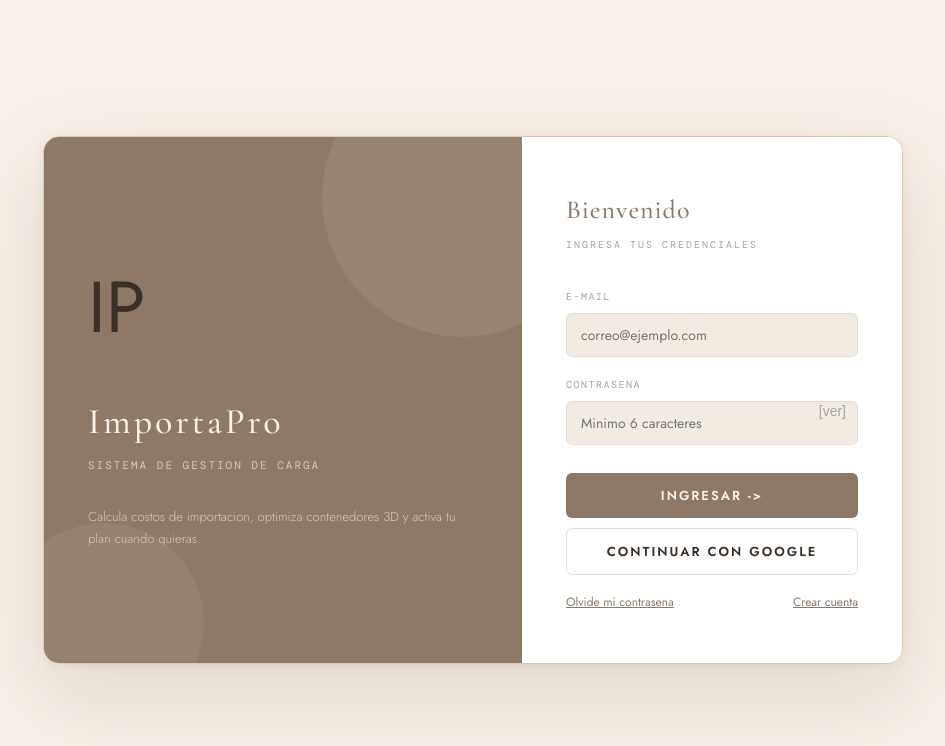
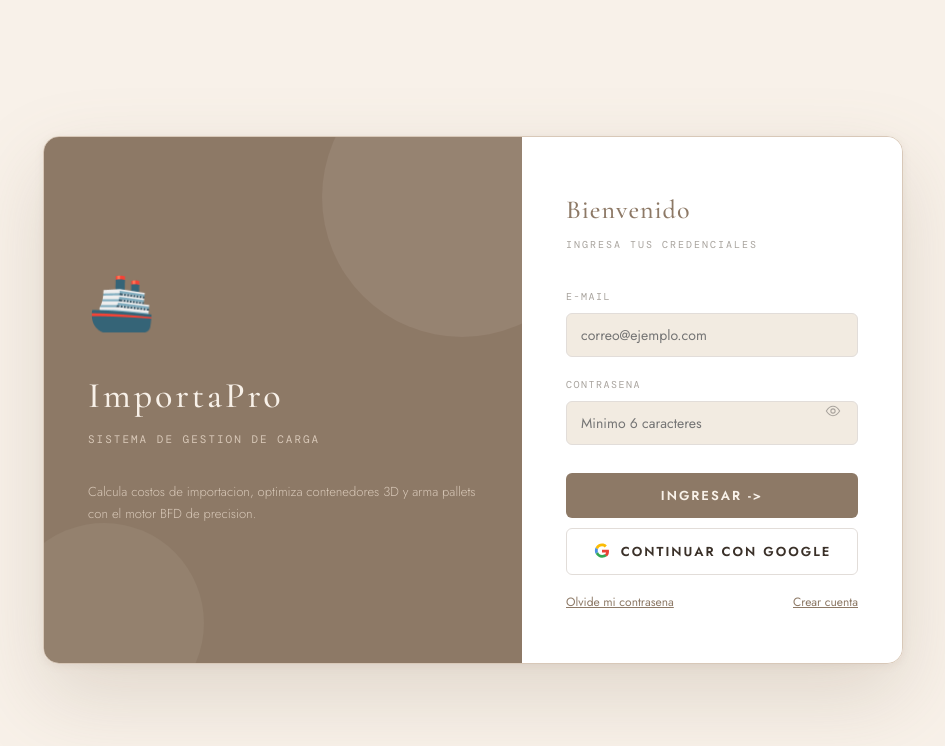
Before and after one commit to IgnacioDallape/ContenedorApp, a React (Vite) app: page / in a window 1280 px wide. Shown: the top 746 px of the page, without its empty margins (167-1112 px from the left). Built offline with nearby package versions, Linux system fonts and the light colour scheme; a web font is replaced by a local one.

Commit message:
Polish settings access and login controls

```diff
--- a/src/components/Auth/LoginPage.jsx
+++ b/src/components/Auth/LoginPage.jsx
@@ -223,6 +223,7 @@ export default function LoginPage({ initialMode = 'login', initialMessage = '' }
     <button
       type="button"
       onClick={onToggle}
+      aria-label={show ? 'Ocultar contrasena' : 'Mostrar contrasena'}
       style={{
         position: 'absolute',
         right: 12,
@@ -232,13 +233,27 @@ export default function LoginPage({ initialMode = 'login', initialMessage = '' }
         border: 'none',
         cursor: 'pointer',
         color: 'var(--muted)',
-        fontSize: 14,
+        width: 26,
+        height: 26,
+        display: 'flex',
+        alignItems: 'center',
+        justifyContent: 'center',
         padding: 0,
         lineHeight: 1,
       }}
       tabIndex={-1}
     >
-      {show ? '[ocultar]' : '[ver]'}
+      <svg width="16" height="16" viewBox="0 0 24 24" fill="none" aria-hidden="true">
+        <path
+          d="M2 12C4.9 7.4 8.1 5 12 5C15.9 5 19.1 7.4 22 12C19.1 16.6 15.9 19 12 19C8.1 19 4.9 16.6 2 12Z"
+          stroke="currentColor"
+          strokeWidth="1.6"
+          strokeLinecap="round"
+          strokeLinejoin="round"
+        />
+        <circle cx="12" cy="12" r="3.2" stroke="currentColor" strokeWidth="1.6" />
+        {show && <path d="M4 4L20 20" stroke="currentColor" strokeWidth="1.6" strokeLinecap="round" />}
+      </svg>
     </button>
   );
 
@@ -247,8 +262,23 @@ export default function LoginPage({ initialMode = 'login', initialMessage = '' }
       className="login-btn"
       disabled={loading}
       onClick={doGoogleAuth}
-      style={{ marginTop: 10, background: '#fff', color: 'var(--text)', border: '1px solid var(--border)' }}
+      style={{
+        marginTop: 10,
+        background: '#fff',
+        color: 'var(--text)',
+        border: '1px solid var(--border)',
+        display: 'flex',
+        alignItems: 'center',
+        justifyContent: 'center',
+        gap: 10,
+      }}
     >
+      <svg width="18" height="18" viewBox="0 0 24 24" aria-hidden="true">
+        <path fill="#EA4335" d="M12 10.2v3.9h5.4c-.2 1.2-.9 2.2-1.9 3l3 2.3c1.8-1.7 2.8-4.1 2.8-6.9 0-.7-.1-1.5-.2-2.2H12Z" />
+        <path fill="#34A853" d="M12 21c2.6 0 4.8-.8 6.4-2.3l-3-2.3c-.8.6-2 .9-3.3.9-2.5 0-4.6-1.7-5.4-4l-3.1 2.4C5.3 18.8 8.4 21 12 21Z" />
+        <path fill="#4A90E2" d="M6.6 13.3c-.2-.6-.3-1.2-.3-1.8s.1-1.2.3-1.8l-3.1-2.4C2.9 8.6 2.5 10 2.5 11.5s.4 2.9 1 4.2l3.1-2.4Z" />
+        <path fill="#FBBC05" d="M12 5.7c1.4 0 2.7.5 3.7 1.5l2.7-2.7C16.8 2.9 14.6 2 12 2 8.4 2 5.3 4.2 3.5 7.3l3.1 2.4c.8-2.3 2.9-4 5.4-4Z" />
+      </svg>
       {label}
     </button>
   );
@@ -258,12 +288,24 @@ export default function LoginPage({ initialMode = 'login', initialMessage = '' }
       <div className="login-container">
         <div className="login-panel">
           <div className="login-brand">
-            <div className="login-icon">IP</div>
+            <div
+              className="login-icon"
+              style={{
+                width: 64,
+                height: 64,
+                borderRadius: 18,
+                background: 'transparent',
+                fontSize: 54,
+                lineHeight: 1,
+              }}
+            >
+              🚢
+            </div>
             <h1>ImportaPro</h1>
             <p>Sistema de gestion de carga</p>
           </div>
           <div className="login-tagline">
-            Calcula costos de importacion, optimiza contenedores 3D y activa tu plan cuando quieras.
+            Calcula costos de importacion, optimiza contenedores 3D y arma pallets con el motor BFD de precision.
           </div>
         </div>
 
@@ -366,7 +408,7 @@ export default function LoginPage({ initialMode = 'login', initialMessage = '' }
               <button className="login-btn" disabled={loading} onClick={doRegister}>
                 {loading ? 'Creando cuenta...' : 'Registrarse ->'}
               </button>
-              <GoogleButton label="Registrarme con Google" />
+              <GoogleButton label="Continuar con Google" />
               {regError && <div className="login-error visible">{regError}</div>}
               {regSuccess && <div className="login-success visible">{regSuccess}</div>}
               <button className="login-link" onClick={() => goTo('login')}>
--- a/src/components/ImportaPro/Settings.jsx
+++ b/src/components/ImportaPro/Settings.jsx
@@ -25,6 +25,10 @@ export default function Settings({ onCheckout }) {
     }
   }
 
+  function scrollToSection(id) {
+    document.getElementById(id)?.scrollIntoView({ behavior: 'smooth', block: 'start' });
+  }
+
   return (
     <div className="ip-section active" id="section-settings">
       <section className="tab" style={{ display: 'block' }}>
@@ -43,7 +47,16 @@ export default function Settings({ onCheckout }) {
           <p className="page-sub">Tipo de cambio y preferencias generales</p>
         </div>
 
-        <div className="card" style={{ marginBottom: '1.25rem', maxWidth: 500 }}>
+        <div style={{ display: 'flex', gap: 10, flexWrap: 'wrap', marginBottom: 18 }}>
+          <button className="btn-outline" onClick={() => scrollToSection('settings-tc')}>
+            Tipo de cambio
+          </button>
+          <button className="btn-outline" onClick={() => scrollToSection('settings-plan')}>
+            Mi plan
+          </button>
+        </div>
+
+        <div id="settings-tc" className="card" style={{ marginBottom: '1.25rem', maxWidth: 500 }}>
           <div className="card-header">
             <span className="card-title">Tipo de cambio</span>
           </div>
@@ -75,7 +88,7 @@ export default function Settings({ onCheckout }) {
           </div>
         </div>
 
-        <div style={{ marginTop: 28 }}>
+        <div id="settings-plan" style={{ marginTop: 28 }}>
           <PlanHub onCheckout={onCheckout} />
         </div>
       </section>
--- a/src/components/Layout/AppShell.jsx
+++ b/src/components/Layout/AppShell.jsx
@@ -45,12 +45,6 @@ export default function AppShell() {
     return () => document.removeEventListener('mousedown', handleClick);
   }, [profileOpen]);
 
-  useEffect(() => {
-    if (userPlan === 'none' && activeSection !== 'settings') {
-      setActiveSection('settings');
-    }
-  }, [userPlan, activeSection, setActiveSection]);
-
   function navigate(id) {
     if (id === 'settings') {
       setActiveSection('settings');
@@ -73,6 +67,18 @@ export default function AppShell() {
     }
 
     setActiveSection(id);
+  }
+
+  function openSettingsSection(sectionId = null) {
+    setActiveSection('settings');
+    setProfileOpen(false);
+
+    if (!sectionId) return;
+    window.requestAnimationFrame(() => {
+      window.requestAnimationFrame(() => {
+        document.getElementById(sectionId)?.scrollIntoView({ behavior: 'smooth', block: 'start' });
+      });
+    });
   }
 
   const navItem = (id, icon, itemLabel) => {
@@ -98,7 +104,7 @@ export default function AppShell() {
     <div className="app-shell" id="appShell" style={{ display: 'flex' }}>
       <aside className="sidebar">
         <div className="brand">
-          <div className="brand-icon">IP</div>
+          <div className="brand-icon" style={{ fontSize: 21 }}>🚢</div>
           <div>
             <div className="brand-name">ImportaPro</div>
             <div className="brand-sub">Importacion + Contenedor</div>
@@ -113,7 +119,6 @@ export default function AppShell() {
           {navItem('ncm', '?', 'Buscar NCM')}
           {navItem('simulator', 'o', 'Simulador de precio')}
           {navItem('prices', '$', 'Precios confirmados')}
-          {navItem('settings', '::', 'Configuracion')}
 
           <div className="nav-section">Contenedor</div>
           {navItem('container', '3D', 'Cargar contenedor')}
@@ -121,35 +126,6 @@ export default function AppShell() {
         </nav>
 
         <div className="sidebar-footer">
-          <div className="tc-label">Tipo de cambio</div>
-          <div className="tc-row">
-            <input
-              type="number"
-              id="global-tc"
-              value={inputs.globalTC}
-              min="1"
-              onChange={e => setInputs({ globalTC: parseFloat(e.target.value) || 1359 })}
-            />
-            <span className="tc-badge">USD/ARS</span>
-          </div>
-          <div className="tc-row" style={{ marginTop: 6 }}>
-            <input
-              type="number"
-              id="global-cny"
-              value={inputs.cny}
-              step="0.001"
-              min="0.001"
-              onChange={e => {
-                const v = parseFloat(e.target.value) || 0.1466;
-                setInputs({
-                  cny: v,
-                  fob: inputs.currencyMode === 'cny' ? +((parseFloat(inputs.fobCny) || 0) * v).toFixed(3) : inputs.fob,
-                });
-              }}
-            />
-            <span className="tc-badge">CNY/USD</span>
-          </div>
-
           <div ref={profileRef} style={{ position: 'relative', marginTop: 12 }}>
             {profileOpen && (
               <ProfilePanel
@@ -157,11 +133,14 @@ export default function AppShell() {
                 label={label}
                 onClose={() => setProfileOpen(false)}
                 showToast={showToast}
+                onOpenSettings={openSettingsSection}
               />
             )}
+            <div style={{ display: 'flex', alignItems: 'center', gap: 8 }}>
               <div
                 onClick={() => setProfileOpen(current => !current)}
                 style={{
+                  flex: 1,
                   display: 'flex',
                   alignItems: 'center',
                   justifyContent: 'space-between',
@@ -195,6 +174,31 @@ export default function AppShell() {
                 </div>
                 <span style={{ fontSize: 10, color: 'var(--text-3)', transition: 'transform 0.2s', transform: profileOpen ? 'rotate(180deg)' : 'rotate(0deg)' }}>^</span>
               </div>
+
+              <button
+                type="button"
+                onClick={() => openSettingsSection()}
+                aria-label="Abrir configuracion"
+                style={{
+                  width: 40,
+                  height: 40,
+                  borderRadius: 'var(--radius)',
+                  border: '1px solid var(--border)',
+                  background: activeSection === 'settings' ? 'var(--accent-dim)' : 'var(--bg-3)',
+                  color: activeSection === 'settings' ? 'var(--accent)' : 'var(--text-2)',
+                  display: 'flex',
+                  alignItems: 'center',
+                  justifyContent: 'center',
+                  cursor: 'pointer',
+                  flexShrink: 0,
+                }}
+              >
+                <svg width="16" height="16" viewBox="0 0 24 24" fill="none" aria-hidden="true">
+                  <path d="M12 15.2A3.2 3.2 0 1 0 12 8.8a3.2 3.2 0 0 0 0 6.4Z" stroke="currentColor" strokeWidth="1.7" />
+                  <path d="M19.4 15a1 1 0 0 0 .2 1.1l.1.1a1.2 1.2 0 0 1 0 1.7l-1.2 1.2a1.2 1.2 0 0 1-1.7 0l-.1-.1a1 1 0 0 0-1.1-.2 1 1 0 0 0-.6.9v.2A1.2 1.2 0 0 1 13.8 22h-1.6A1.2 1.2 0 0 1 11 20.8v-.2a1 1 0 0 0-.6-.9 1 1 0 0 0-1.1.2l-.1.1a1.2 1.2 0 0 1-1.7 0l-1.2-1.2a1.2 1.2 0 0 1 0-1.7l.1-.1A1 1 0 0 0 6.2 15a1 1 0 0 0-.9-.6h-.2A1.2 1.2 0 0 1 4 13.2v-1.6A1.2 1.2 0 0 1 5.2 10h.2a1 1 0 0 0 .9-.6 1 1 0 0 0-.2-1.1l-.1-.1a1.2 1.2 0 0 1 0-1.7l1.2-1.2a1.2 1.2 0 0 1 1.7 0l.1.1a1 1 0 0 0 1.1.2h.1a1 1 0 0 0 .6-.9v-.2A1.2 1.2 0 0 1 12.2 3h1.6A1.2 1.2 0 0 1 15 4.2v.2a1 1 0 0 0 .6.9 1 1 0 0 0 1.1-.2l.1-.1a1.2 1.2 0 0 1 1.7 0l1.2 1.2a1.2 1.2 0 0 1 0 1.7l-.1.1a1 1 0 0 0-.2 1.1v.1a1 1 0 0 0 .9.6h.2A1.2 1.2 0 0 1 22 11.8v1.6a1.2 1.2 0 0 1-1.2 1.2h-.2a1 1 0 0 0-.9.4Z" stroke="currentColor" strokeWidth="1.4" strokeLinecap="round" strokeLinejoin="round" />
+                </svg>
+              </button>
+            </div>
           </div>
         </div>
       </aside>
@@ -221,7 +225,7 @@ export default function AppShell() {
   );
 }
 
-function ProfilePanel({ user, label, onClose, showToast }) {
+function ProfilePanel({ user, label, onClose, showToast, onOpenSettings }) {
   const [displayName, setDisplayName] = useState(user?.user_metadata?.username || label);
   const [phone, setPhone] = useState(user?.user_metadata?.phone || '');
   const [saving, setSaving] = useState(false);
@@ -331,6 +335,21 @@ function ProfilePanel({ user, label, onClose, showToast }) {
         {resetting ? 'Enviando...' : 'Cambiar contrasena ->'}
       </button>
 
+      <div style={{ display: 'grid', gridTemplateColumns: '1fr 1fr', gap: 6, marginBottom: 8 }}>
+        <button
+          onClick={() => onOpenSettings('settings-tc')}
+          style={{ padding: '7px 0', background: 'transparent', color: 'var(--text-2)', border: '1px solid var(--border-2)', borderRadius: 'var(--radius)', fontSize: 11, cursor: 'pointer', fontFamily: 'var(--font)' }}
+        >
+          Tipo de cambio
+        </button>
+        <button
+          onClick={() => onOpenSettings('settings-plan')}
+          style={{ padding: '7px 0', background: 'transparent', color: 'var(--text-2)', border: '1px solid var(--border-2)', borderRadius: 'var(--radius)', fontSize: 11, cursor: 'pointer', fontFamily: 'var(--font)' }}
+        >
+          Mi plan
+        </button>
+      </div>
+
       <div style={{ borderTop: '1px solid var(--border)', paddingTop: 8, marginTop: 2 }}>
         <button
           onClick={handleLogout}
```
Lines whose indentation alone changed are shown as unchanged.
